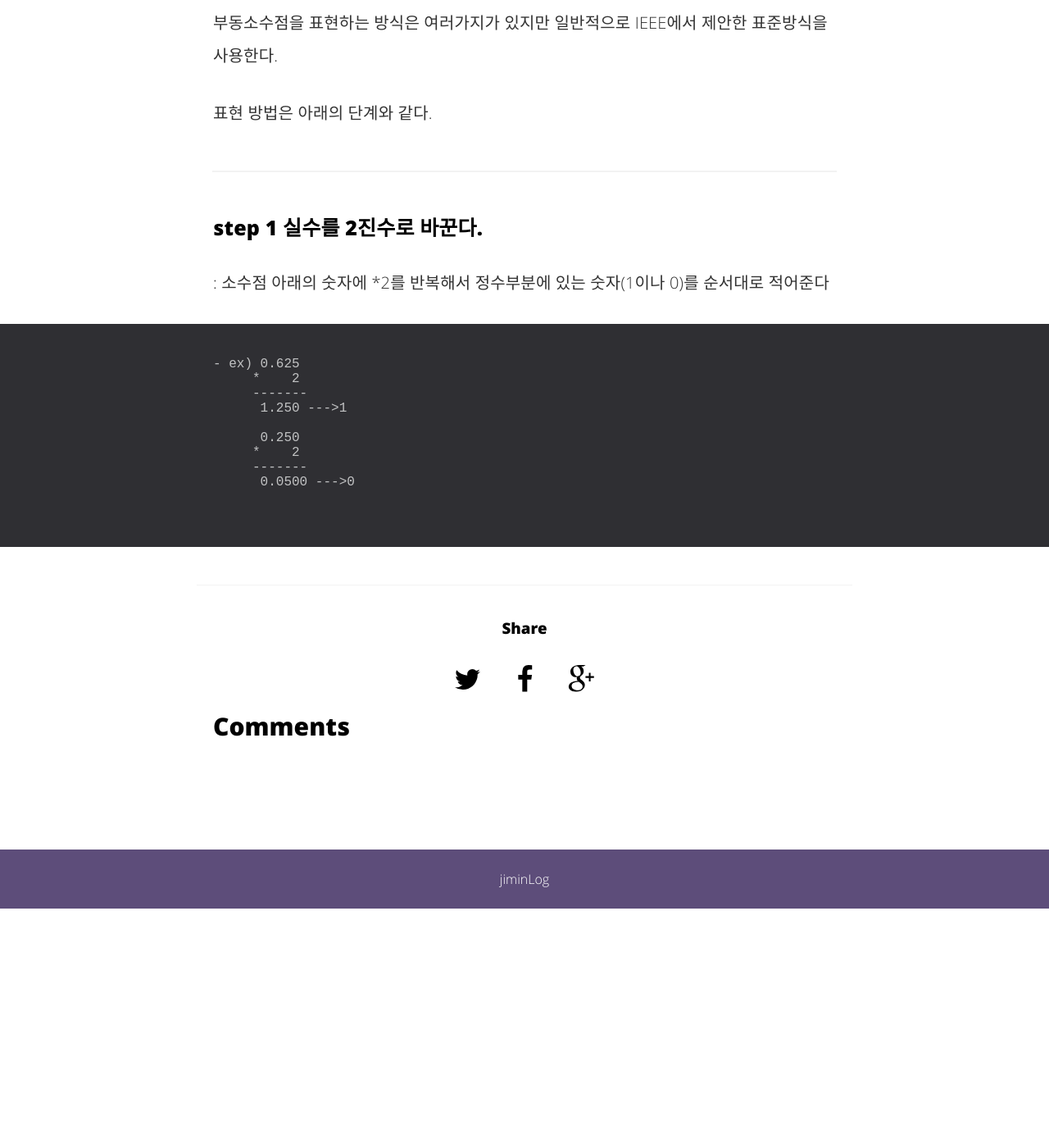
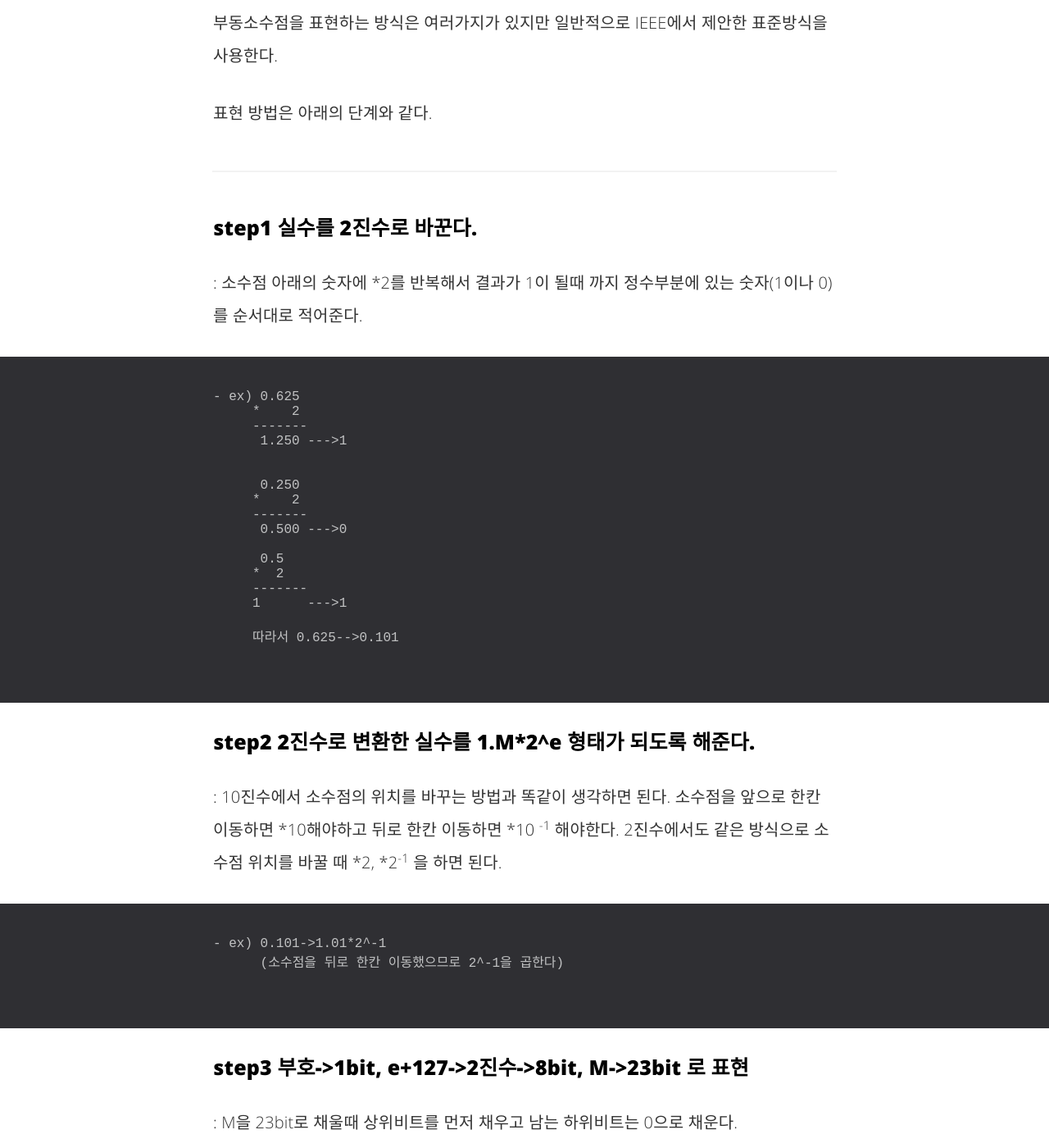
Before and after one commit to ji-mango/ji-mango.github.io, a Jekyll site: the page built from _posts/2020-12-17-third posting.md, in a window 1280 px wide and 1400 px high, scrolled down 525 px. Shown: the whole window at 82% size. Built offline with Jekyll 4.4.1, drawn with Linux system fonts in a browser that asks for light colours; comment, search, counter and statistics services are not loaded; before the commit the page ends 1633 px from its top, so only the background shows below that; some of the changed text lies outside the part shown.

Commit message:
revise third posting

````diff
--- a/_posts/2020-12-17-third posting.md
+++ b/_posts/2020-12-17-third posting.md
@@ -19,16 +19,41 @@ categories:
 
 표현 방법은 아래의 단계와 같다.
 <hr>
-### step 1 실수를 2진수로 바꾼다.
-: 소수점 아래의 숫자에 *2를 반복해서 정수부분에 있는 숫자(1이나 0)를 순서대로 적어준다
+### step1 실수를 2진수로 바꾼다.
+: 소수점 아래의 숫자에 *2를 반복해서 결과가 1이 될때 까지 정수부분에 있는 숫자(1이나 0)를 순서대로 적어준다.
 ```
 - ex) 0.625
      *    2
      -------
       1.250 --->1
 
+
       0.250
      *    2
      -------
-      0.0500 --->0
+      0.500 --->0
+
+      0.5
+     *  2
+     -------
+     1      --->1
+
+     따라서 0.625-->0.101
 ```
+
+### step2 2진수로 변환한 실수를 1.M*2^e 형태가 되도록 해준다.
+: 10진수에서 소수점의 위치를 바꾸는 방법과 똑같이 생각하면 된다. 소수점을 앞으로 한칸 이동하면 *10해야하고 뒤로 한칸 이동하면 *10 <sup>-1</sup> 해야한다. 2진수에서도 같은 방식으로 소수점 위치를 바꿀 때 *2, *2<sup>-1</sup> 을 하면 된다.
+```
+- ex) 0.101->1.01*2^-1
+      (소수점을 뒤로 한칸 이동했으므로 2^-1을 곱한다)
+```
+
+### step3 부호->1bit, e+127->2진수->8bit, M->23bit 로 표현
+: M을 23bit로 채울때 상위비트를 먼저 채우고 남는 하위비트는 0으로 채운다.
+```
+- ex) 양수이므로 부호 비트 -> 0
+      -1+127 -> 01111110
+      01 -> 01000000000000000000000
+
+      따라서 1.01*2^-1 -> 0 01111110 01000000000000000000000
+```
````
